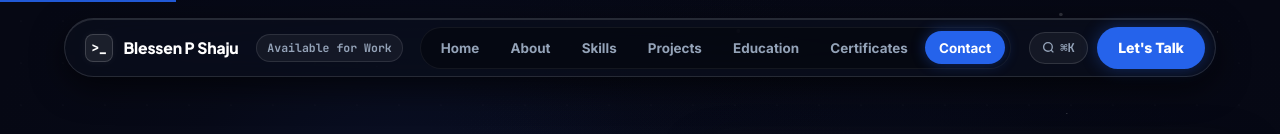
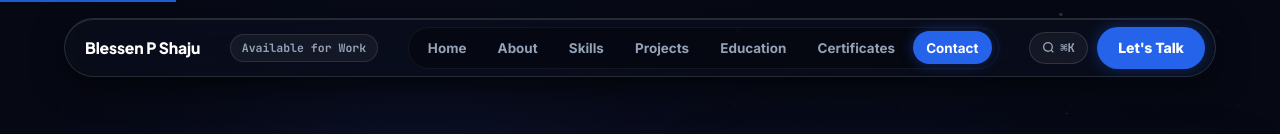
Before and after one commit to blessen5/portfoliowebsite, a website built with Vite: page index.html in a window 1280 px wide. Shown: the top 134 px of the page. Built offline with nearby package versions, Linux system fonts and the light colour scheme; animation ran at ten frames a second.

Commit message:
refactor: remove brand-badge span from site header navigation

```diff
--- a/index.html
+++ b/index.html
@@ -45,7 +45,6 @@
   <header id="site-header">
     <nav class="navbar" id="navbar" aria-label="Main Navigation">
       <a href="#hero" class="brand-logo" aria-label="Blessen P Shaju Portfolio Home">
-        <span class="brand-badge">&gt;_</span>
         <span>Blessen P Shaju</span>
       </a>
 
```
